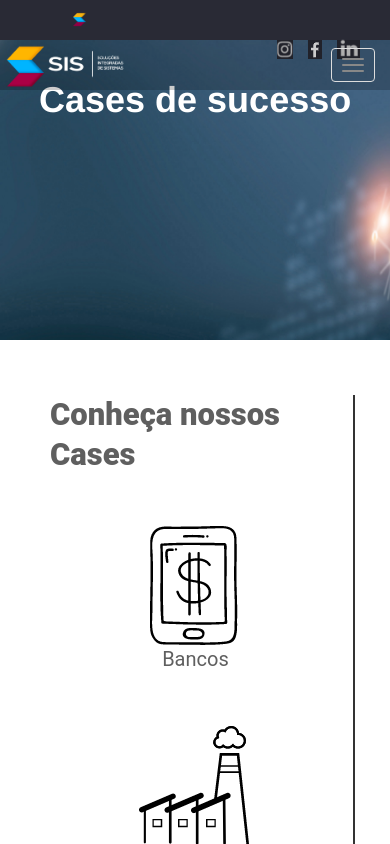
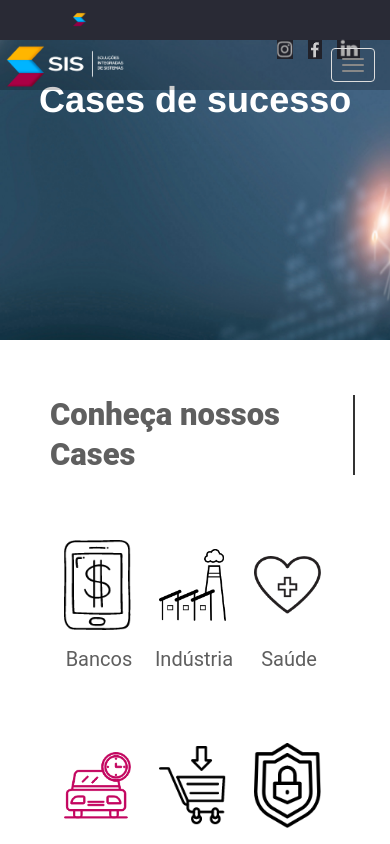
Before and after one commit to SISConsultoria/site-teste, a Vue app: page /#/successCases in a window 390 px wide. Shown: the top 844 px of the page. Built offline with nearby package versions, Linux system fonts and the light colour scheme.

Commit message:
Ajuste Responsivo.

```diff
--- /dev/null
+++ b/src/assets/css/successCases.css
@@ -0,0 +1,28 @@
+@media (max-width: 768px) {
+    .divCases {
+        border: none;
+    }
+
+    .CasesContent {
+        padding-left: 15px;
+    }
+}
+
+@media (max-width: 425px) {
+    .casesLogos {
+        background-size: 70%;
+        float: left;
+        width: 33%;
+    }
+}
+
+@media (max-width: 375px) {
+    .divLogos{
+        display:flex;
+        overflow:auto;
+    }
+    .casesLogos {
+        width: 100px;
+        display: inline-table;
+    }
+}
--- a/src/views/SuccessCases.vue
+++ b/src/views/SuccessCases.vue
@@ -8,7 +8,7 @@
         <div class="row successCasesMain">
             <div class="col-md-5 divCases">
                 <h2>Conheça nossos Cases</h2>
-                <div>
+                <div class="divLogos">
                     <div class="col-md-4 col-sm-2 casesLogos bancos" divcontent="divBancos" @click="abrirDesc"><span>Bancos</span></div>
                     <div class="col-md-4 col-sm-2 casesLogos industria" divcontent="divIndustria" @click="abrirDesc"><span>Indústria</span></div>
                     <div class="col-md-4 col-sm-2 casesLogos saude" divcontent="divSaude" @click="abrirDesc"><span>Saúde</span></div>
@@ -73,4 +73,5 @@
 
 <style>
     @import '../assets/css/mainStyles.css';
+    @import '../assets/css/successCases.css';
 </style>
```
